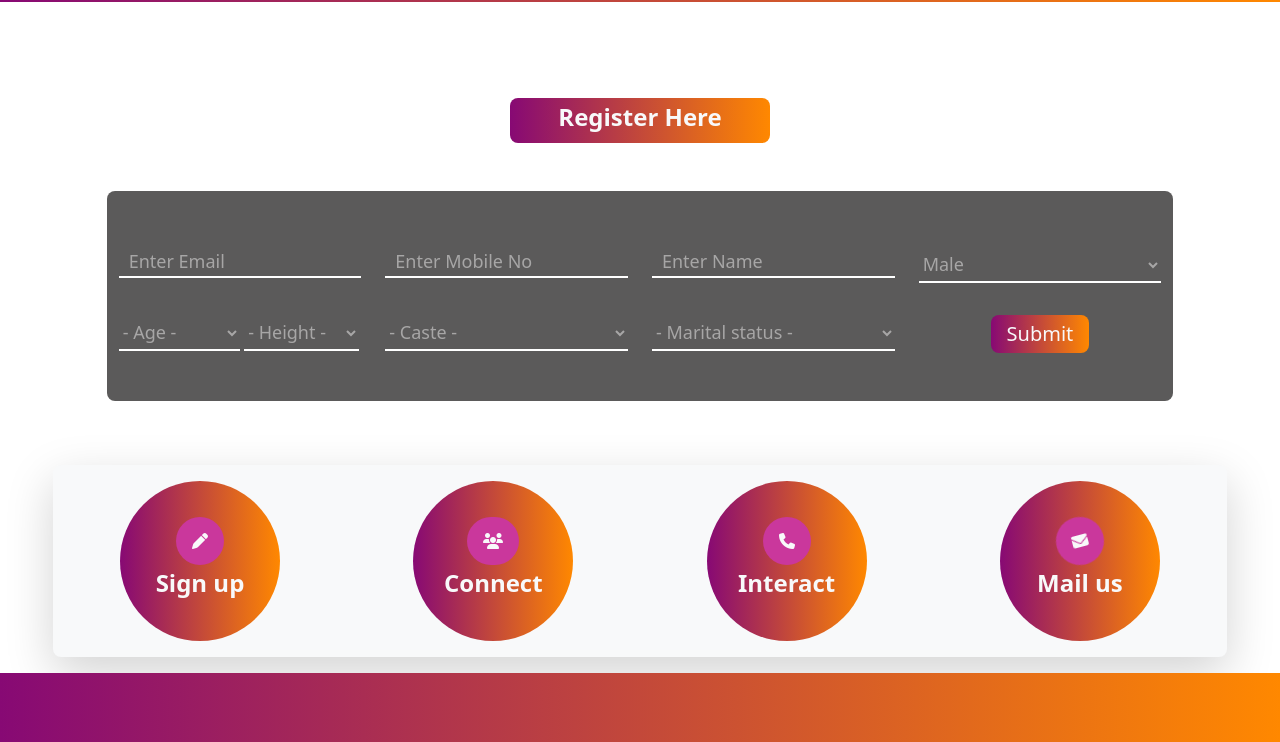
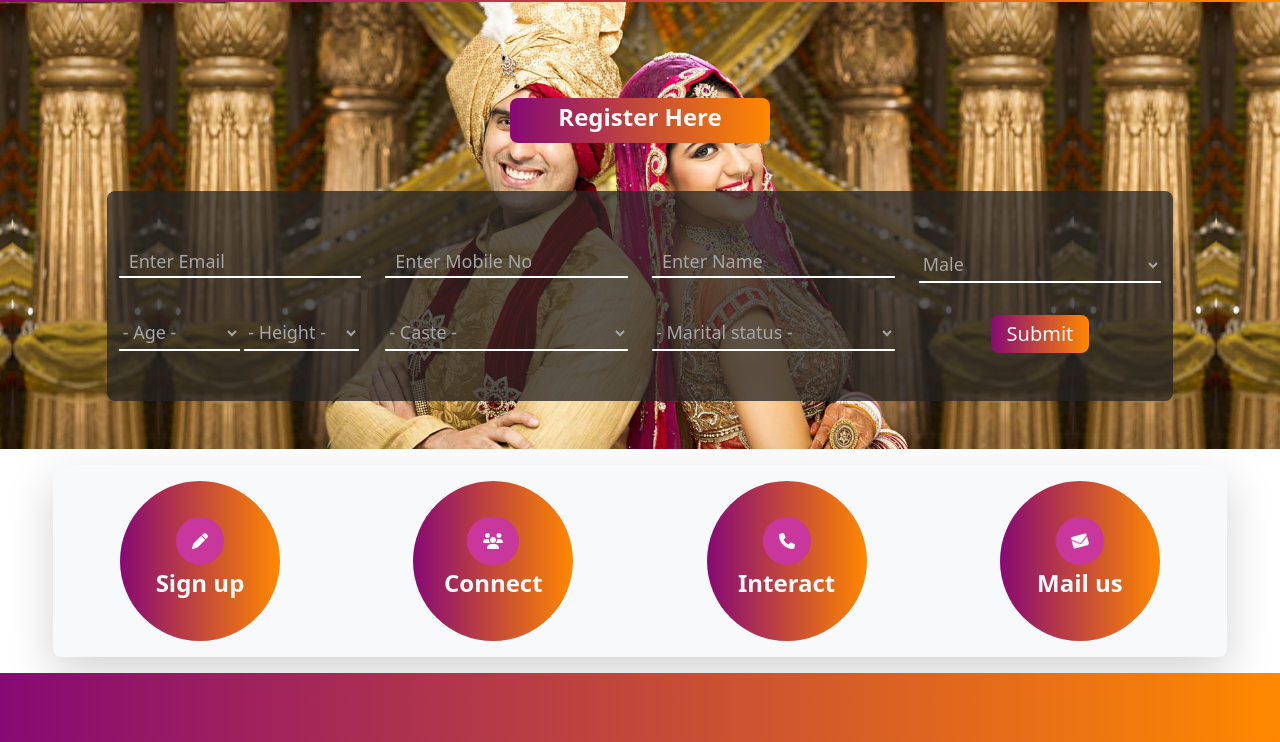
Before and after one commit to VandanaBind/matrimonial-website, a plain HTML site: page index.html in a window 1280 px wide. Shown: the part 64-806 px from the top of the page. Drawn offline with Linux system fonts and the light colour scheme.

Commit message:
Update style.css

```diff
--- a/style.css
+++ b/style.css
@@ -1,5 +1,5 @@
 .bg-img{
-    background-image: url('../images/back1.jpg');
+    background-image: url('back1.jpg');
     background-attachment: fixed;
     background-size: cover;
 
```
